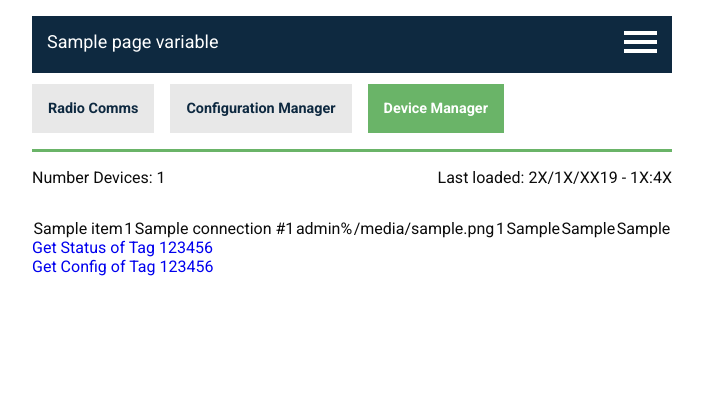
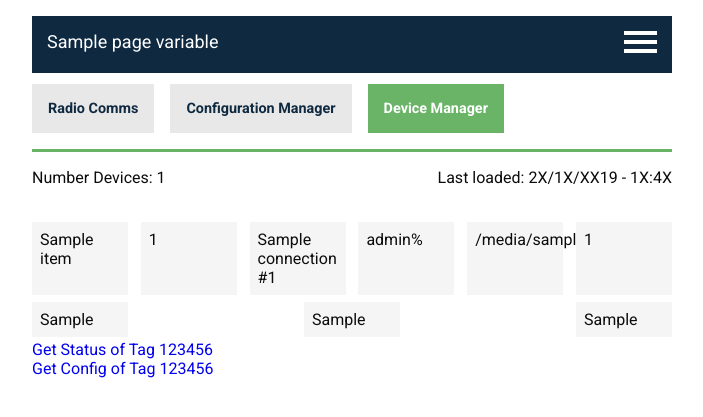
Before and after one commit to arribada/horizon-gui, a Flask app: template webserver/templates/scan.html in a window 1280 px wide. Shown: the top 417 px of the page, without its empty margins (288-991 px from the left). Run offline with Flask 2, Linux system fonts and the light colour scheme; the template is opened without the code that fills it: most values are stand-ins (such as "Sample title", 1, 10 or a date in 2020); parts of the project's set-up code (start-up, migrations or seed data) failed here and were passed over.

Commit message:
Began main table styling

```diff
--- a/webserver/static/styles.css
+++ b/webserver/static/styles.css
@@ -84,7 +84,7 @@ nav h3 {
     margin: 0 0.5em;
 }
 
-/* TABLE NAV */
+/* MAIN TABLE */
 
 .table-nav {
     border-top: solid #6ab468;
@@ -94,7 +94,15 @@ nav h3 {
 
 .main-table {
     flex-flow: row wrap;
-    justify-content: space-evenly;
+    justify-content: space-between;
+}
+
+.main-table span {
+    background-color: #f5f5f5;
+    padding: 0.5em;
+    margin: 0.2em 0;
+    display: inline-block;
+    width: 5em;
 }
 
 /* ! END OF NM'S STYLES */
```
